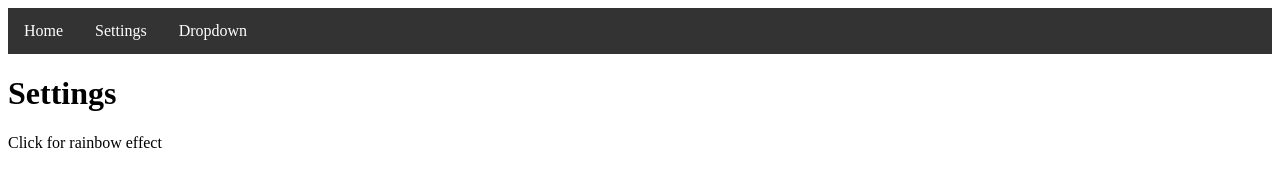
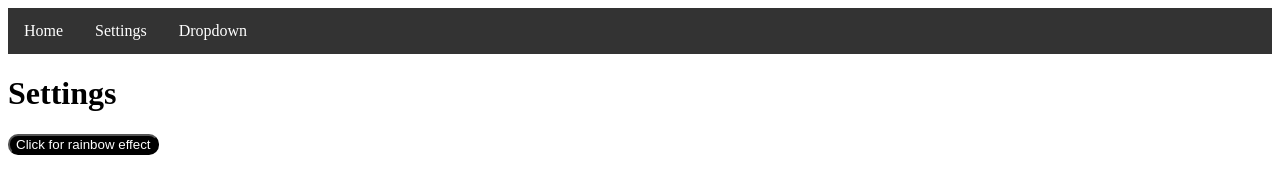
Before and after one commit to Supernova283/Supernova283.github.io, a plain HTML site: page settings.html in a window 1280 px wide. Drawn offline with Linux system fonts and the light colour scheme.

Commit message:
Update settings.html

```diff
--- a/settings.html
+++ b/settings.html
@@ -69,7 +69,7 @@ li.dropdown {
 </ul>
 <h1>Settings</h1>
 
-  <div id="rainbowbtn><button class="button" id="rainbowbtn" onclick="var i = 0;
+  <div id="rainbowbtn"><button class="button" id="rainbowbtn" onclick="var i = 0;
 setInterval(function () {
 document.body.style.filter = 'hue-rotate(' + (i++) + 'deg)';
        }, 3);">Click for rainbow effect</button></div>
```
